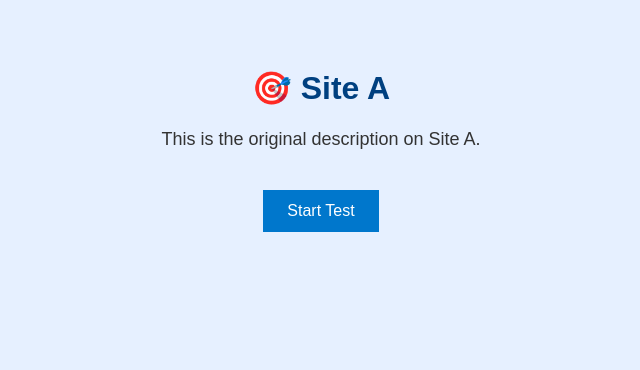
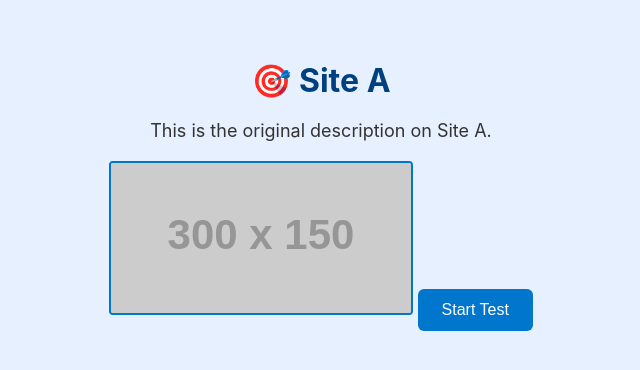
Before and after one commit to rdronov-create/A, a plain HTML site: page index.html in a window 1280 px wide. Shown: the whole page, without its empty margins (319-959 px from the left). Drawn offline with Linux system fonts and the light colour scheme; placeholder pictures from the web are drawn by us.

Commit message:
Update index.html

```diff
--- a/index.html
+++ b/index.html
@@ -1,7 +1,7 @@
 <!DOCTYPE html>
 <html lang="en">
 <head>
-  <script>
+   <script>
   // Duration in milliseconds to wait while the Kameleoon application file is loaded
   var kameleoonLoadingTimeout = 1000;
 
@@ -33,24 +33,18 @@
 </script>
 
 <script type="text/javascript" src="//ek5x7x7iut.kameleoon.io/engine.js" fetchpriority="high" async></script>
-
   <meta charset="UTF-8">
+  <meta name="viewport" content="width=device-width, initial-scale=1.0">
   <title>Site A</title>
-  <style>
-    body { font-family: sans-serif; background: #e6f0ff; padding: 40px; text-align: center; }
-    h1 { color: #004080; }
-    #description { color: #333; font-size: 18px; margin: 20px 0; }
-    img { max-width: 300px; height: auto; border: 2px solid #0077cc; }
-    button {
-      background: #0077cc; color: white; border: none;
-      padding: 12px 24px; font-size: 16px; cursor: pointer;
-      margin-top: 20px;
-    }
-  </style>
+  <!-- Подключаем внешний CSS -->
+  <link rel="stylesheet" href="style.css">
+  <!-- Kameleoon script -->
+  <script src="https://cdn.kameleoon.com/kameleoon.js" defer></script>
 </head>
 <body>
   <h1>🎯 Site A</h1>
   <p id="description">This is the original description on Site A.</p>
-   <button>Start Test</button>
+  <img src="https://via.placeholder.com/300x150/0077cc/ffffff?text=Site+A" alt="Logo A">
+  <button>Start Test</button>
 </body>
 </html>
```
